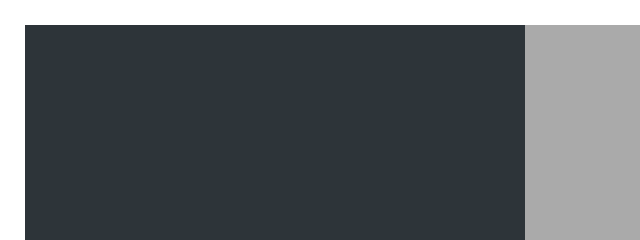
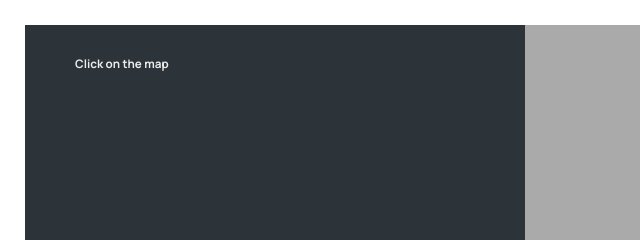
Before and after one commit to imaasif01/mapPath, a plain HTML site: page index.html in a window 1280 px wide. Shown: the top 240 px of the page, 0-640 px from the left. Drawn offline with nearby package versions, Linux system fonts and the light colour scheme.

Commit message:
'second'

```diff
--- a/index.html
+++ b/index.html
@@ -31,6 +31,7 @@
   <body>
     <div class="sidebar">
       <!-- <img src="images/logo.png" alt="Logo" class="logo" /> -->
+      <h3>Click on the map</h3>
 
       <ul class="workouts">
         <form class="form hidden">
```
